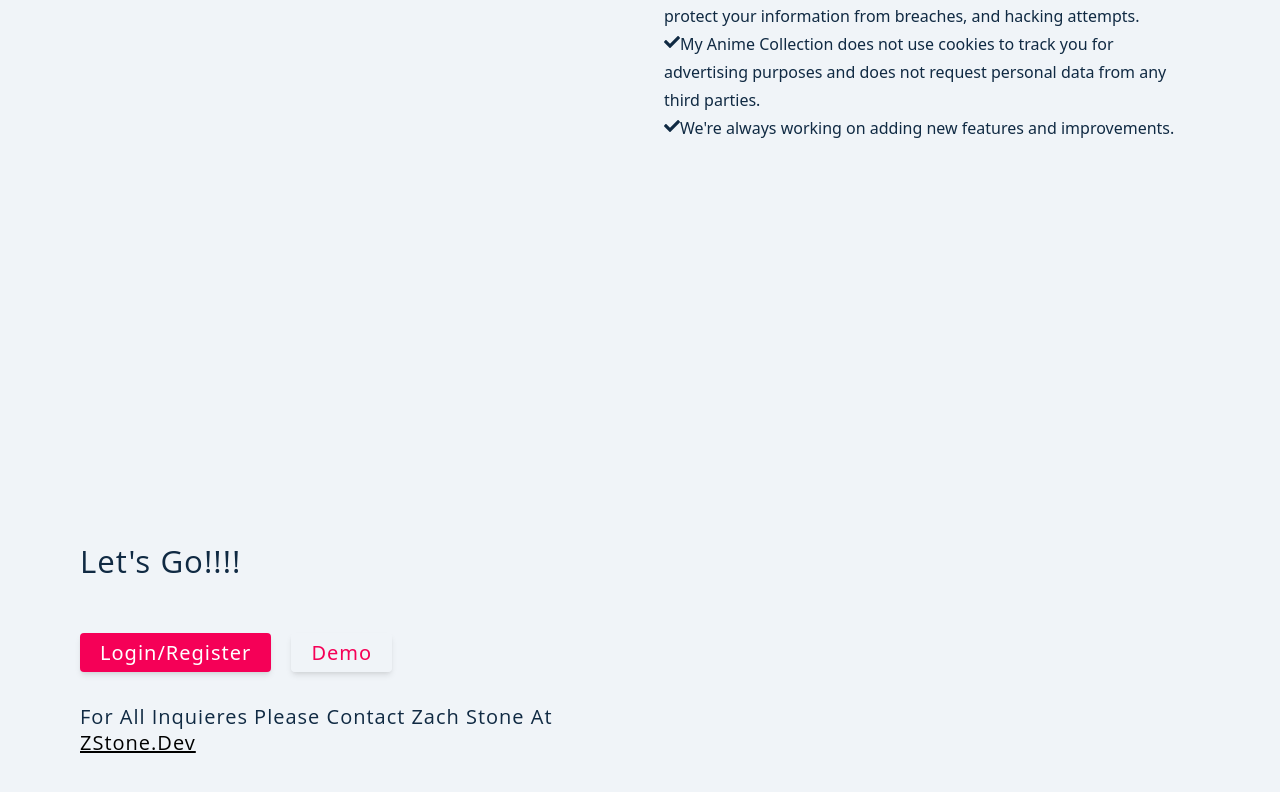
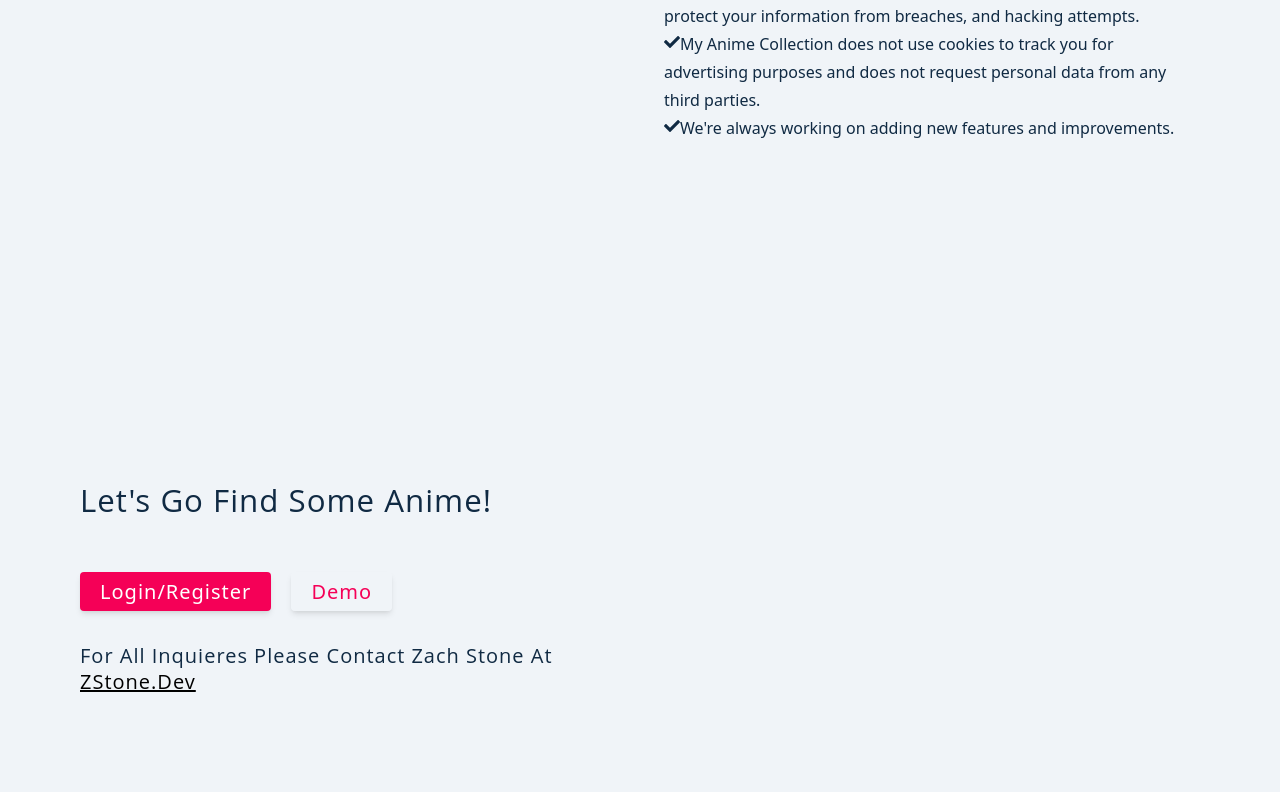
Before and after one commit to ZacharyTStone/My-Anime-Collection, a React (Create React App) app in the folder client/: page /landing in a window 1280 px wide. Shown: the part 1330-2122 px from the top of the page. Built offline with nearby package versions, Linux system fonts and the light colour scheme.

Commit message:
css changes

```diff
--- a/client/src/pages/Landing.js
+++ b/client/src/pages/Landing.js
@@ -2,7 +2,6 @@ import goku from "../assets/images/goku.png";
 import aot from "../assets/images/aot.png";
 import lucy from "../assets/images/lucy.png";
 import narutoRun from "../assets/images/narutoRun.gif";
-import kimetsuRun from "../assets/images/kimetsuRun.gif";
 import RunningImg from "../Components/RunningImg";
 import { Logo } from "../Components";
 import { Link } from "react-router-dom";
@@ -26,10 +25,7 @@ import A7 from "../assets/images/sampleAnimes/A7.png";
 import A8 from "../assets/images/sampleAnimes/A8.png";
 
 const Landing = () => {
-  const [currentGif, setCurrentGif] = useState(narutoRun);
-
   useEffect(() => {
-    setCurrentGif(Math.floor(Math.random() * 2) === 0 ? kimetsuRun : narutoRun);
     toast.success(
       "Hi! 👋 This app is currently in development. Want me to add a feature? Let me know at Zach.Stone.Developer@gmail.com",
       {
@@ -62,7 +58,7 @@ const Landing = () => {
           <Logo />
         </nav>
         <main>
-          <RunningImg img={currentGif} />
+          <RunningImg img={narutoRun} />
           <div className="container page">
             <div>
               <Slide left>
@@ -180,7 +176,7 @@ const Landing = () => {
             <div>
               <Slide right>
                 <div>
-                  <h3>Let's go!!!!</h3>
+                  <h3>Let's go find some anime!</h3>
                   <div className="login-div">
                     <Link to="/register" className="btn btn-hero">
                       Login/Register
@@ -289,10 +285,6 @@ const Landing = () => {
 export default Landing;
 
 const Wrapper = styled.main`
-  main {
-    overflow: hidden;
-  }
-
   // special css for anime cards
   .animesLeft {
     display: none;
@@ -304,6 +296,9 @@ const Wrapper = styled.main`
   }
 
   .animesRight {
+    width: min-content;
+    padding: 0px;
+    margin: 0px;
     display: none;
     flex-direction: column;
     align-items: center;
@@ -340,7 +335,7 @@ const Wrapper = styled.main`
     // move the slightly closer to the center
     transform: scale(0.7) rotate(0deg) translateX(-70px);
   }
-  @media (min-width: 1400px) {
+  @media (min-width: 1440px) {
     .animesLeft {
       display: flex;
       left: -5%;
@@ -451,6 +446,7 @@ const Wrapper = styled.main`
   }
   .main-img {
     display: none;
+    overflow: visible;
   }
   @media (min-width: 992px) {
     .page {
@@ -463,6 +459,7 @@ const Wrapper = styled.main`
       height: auto;
       width: 100%;
       overflow: visible;
+      overflow-x: hidden;
     }
   }
 `;
--- a/client/src/pages/Register.js
+++ b/client/src/pages/Register.js
@@ -105,12 +105,20 @@ const Register = () => {
           </button>
         </p>
       </form>
-      <RunningImg img={currentGif} />
+      <div className="run">
+        <RunningImg img={currentGif} />
+      </div>
     </Wrapper>
   );
 };
 
 const Wrapper = styled.section`
+  .run {
+    position: absolute;
+    top: 80vh;
+    left: 0;
+    width: 100vw;
+  }
   display: grid;
   align-items: center;
   .logo {
```
